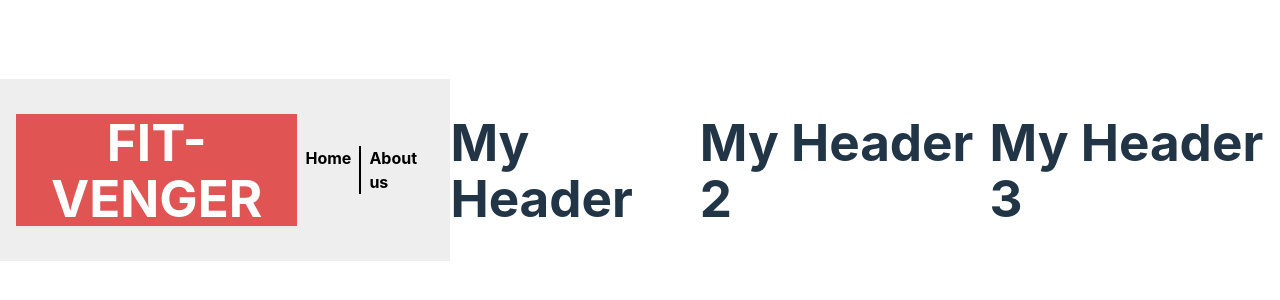
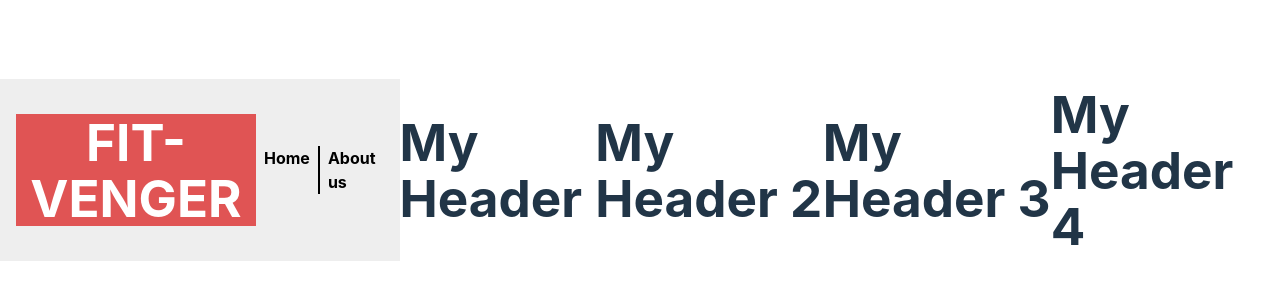
Before and after one commit to Kiatbordin/fitvenger, a React (Vite) app: page / in a window 1280 px wide. Shown: the part 230-530 px from the top of the page. Built offline with nearby package versions, Linux system fonts and the light colour scheme.

Commit message:
testAddingHeader

```diff
--- a/src/App.jsx
+++ b/src/App.jsx
@@ -13,6 +13,8 @@ function App() {
       <h1> My Header </h1>
       <h1> My Header 2</h1>
       <h1> My Header 3</h1>
+      <h1> My Header 4</h1>
+
     </div>
   )
 }
```
